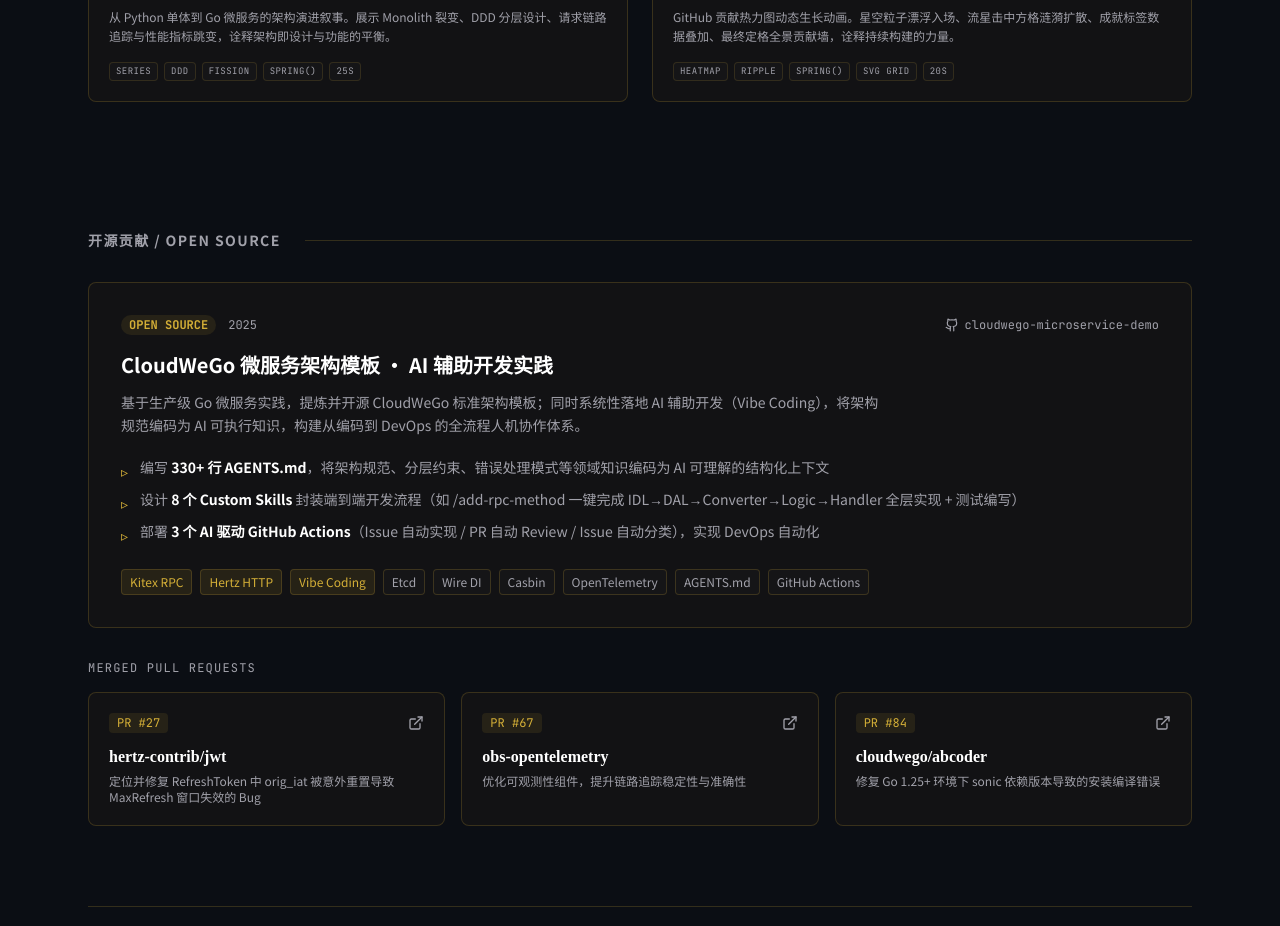
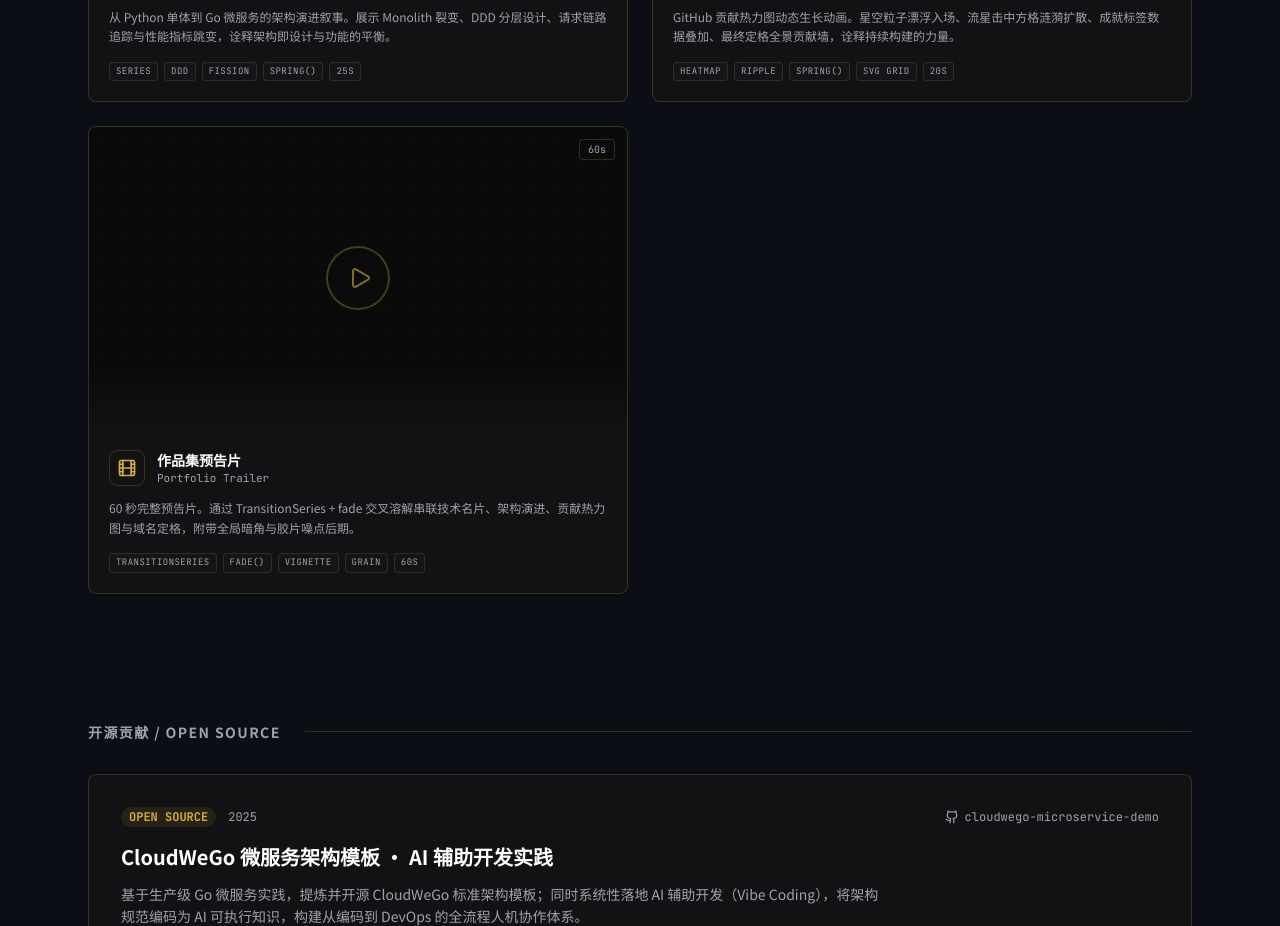
Before and after one commit to masonsxu/masonsxu.github.io, a React (Vite) app: page / in a window 1280 px wide. Shown: the part 5660-6586 px from the top of the page. Built offline with nearby package versions, Linux system fonts and the light colour scheme.

Commit message:
feat: 更新视频展示和播放组件 - 更新ShowreelGallery.tsx添加新视频条目和优化画廊布局 - 更新VideoModal.tsx改进全screen播放体验和键盘支持 - 优化视频加载性能和用户交互反馈

```diff
--- a/src/components/ShowreelGallery.tsx
+++ b/src/components/ShowreelGallery.tsx
@@ -1,10 +1,11 @@
 import { useState, useRef, useCallback } from 'react'
 import { Player, type PlayerRef } from '@remotion/player'
-import { Play, Pause, RotateCcw, Clapperboard, Activity, GitBranch, Flame } from 'lucide-react'
+import { Play, Pause, RotateCcw, Clapperboard, Activity, GitBranch, Flame, Film } from 'lucide-react'
 import { TechCardVideo } from '../remotion/TechCardVideo'
 import { OpenSourceDashboard, type ProjectData } from '../remotion/OpenSourceDashboard'
 import { ArchitectureEvolution } from '../remotion/ArchitectureEvolution'
 import { GitHubHeatmap } from '../remotion/GitHubHeatmap'
+import { PortfolioTrailer } from '../remotion/PortfolioTrailer'
 import VideoModal from './VideoModal'
 import SectionHeader from './SectionHeader'
 import ScrollReveal, { StaggerChild } from './ScrollReveal'
@@ -28,7 +29,7 @@
   fps: number
   icon: React.ReactNode
   tags: string[]
-  component: React.ComponentType<Record<string, never>> | React.ComponentType<{ data: ProjectData }>
+  component: React.ComponentType<Record<string, never>> | React.ComponentType<{ data?: ProjectData }>
   inputProps?: { data: ProjectData }
 }
 
@@ -55,7 +56,7 @@
     fps: 30,
     icon: <Activity size={20} className="text-primary" />,
     tags: ['Env Driven', 'SVG Topology', 'Ring Chart', '20s'],
-    component: OpenSourceDashboard as React.ComponentType<Record<string, never>> | React.ComponentType<{ data: ProjectData }>,
+    component: OpenSourceDashboard as any,
     inputProps: { data: PROJECT_DATA },
   },
   {
@@ -81,6 +82,18 @@
     icon: <Flame size={20} className="text-primary" />,
     tags: ['Heatmap', 'Ripple', 'spring()', 'SVG Grid', '20s'],
     component: GitHubHeatmap,
+  },
+  {
+    id: 'portfolio-trailer',
+    title: '作品集预告片',
+    subtitle: 'Portfolio Trailer',
+    description:
+      '60 秒完整预告片。通过 TransitionSeries + fade 交叉溶解串联技术名片、架构演进、贡献热力图与域名定格，附带全局暗角与胶片噪点后期。',
+    duration: 60,
+    fps: 30,
+    icon: <Film size={20} className="text-primary" />,
+    tags: ['TransitionSeries', 'fade()', 'Vignette', 'Grain', '60s'],
+    component: PortfolioTrailer,
   },
 ]
 
@@ -136,12 +149,13 @@
         onClose={handleClose}
         title={activeVideo?.title}
         subtitle={`${activeVideo?.duration}s · ${activeVideo?.fps}fps`}
+        fullscreen
       >
         {activeVideo && (
           <div className="relative w-full h-full">
             <Player
               ref={playerRef}
-              component={activeVideo.component}
+              component={activeVideo.component as any}
               inputProps={activeVideo.inputProps ?? {}}
               compositionWidth={1920}
               compositionHeight={1080}
@@ -153,6 +167,7 @@
               controls={false}
               acknowledgeRemotionLicense
               numberOfSharedAudioTags={0}
+              initiallyMuted
             />
 
             {/* 悬浮控制按钮 */}
--- a/src/components/VideoModal.tsx
+++ b/src/components/VideoModal.tsx
@@ -8,6 +8,7 @@
   children: ReactNode
   title?: string
   subtitle?: string
+  fullscreen?: boolean
 }
 
 export default function VideoModal({
@@ -16,6 +17,7 @@
   children,
   title,
   subtitle,
+  fullscreen,
 }: VideoModalProps) {
   const overlayRef = useRef<HTMLDivElement>(null)
 
@@ -43,8 +45,35 @@
 
   return (
     <AnimatePresence>
-      {isOpen && (
+      {isOpen && fullscreen && (
         <motion.div
+          key="modal-fullscreen"
+          ref={overlayRef}
+          onClick={handleOverlayClick}
+          className="fixed inset-0 z-[100]"
+          initial={{ opacity: 0 }}
+          animate={{ opacity: 1 }}
+          exit={{ opacity: 0 }}
+          transition={{ duration: 0.25 }}
+          style={{ backgroundColor: '#0a0a0a' }}
+        >
+          <div
+            className="w-[100vw] h-[100vh]"
+            onClick={(e) => e.stopPropagation()}
+          >
+            {children}
+          </div>
+          <button
+            onClick={onClose}
+            className="absolute top-5 right-5 w-9 h-9 rounded-full border border-white/10 bg-black/50 backdrop-blur-sm flex items-center justify-center text-white/40 hover:text-white hover:border-white/30 transition-all z-10"
+          >
+            <X size={16} />
+          </button>
+        </motion.div>
+      )}
+      {isOpen && !fullscreen && (
+        <motion.div
+          key="modal-normal"
           ref={overlayRef}
           onClick={handleOverlayClick}
           className="fixed inset-0 z-[100] flex items-center justify-center p-4 sm:p-8"
```
